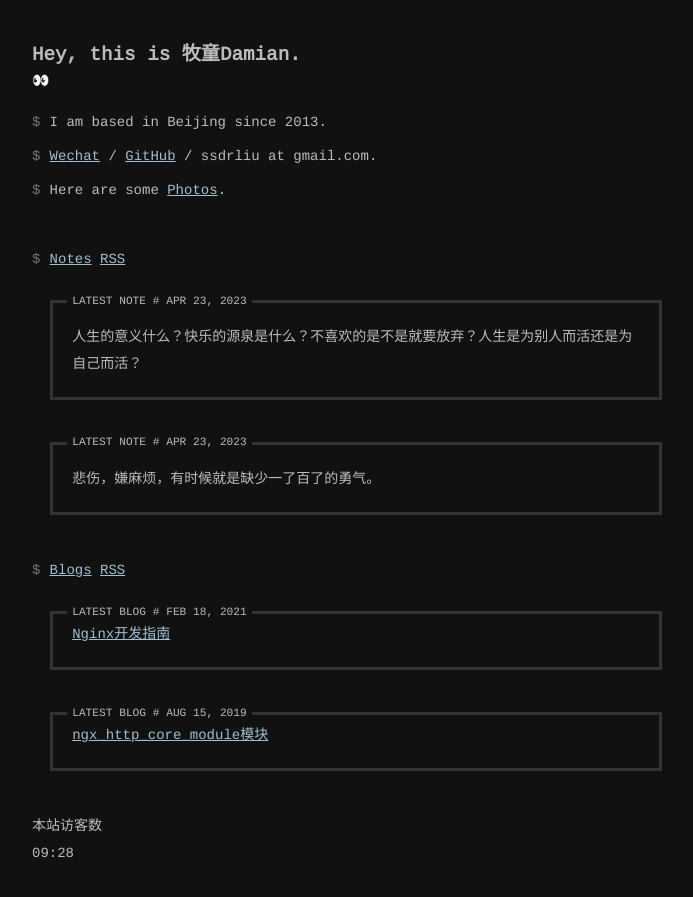
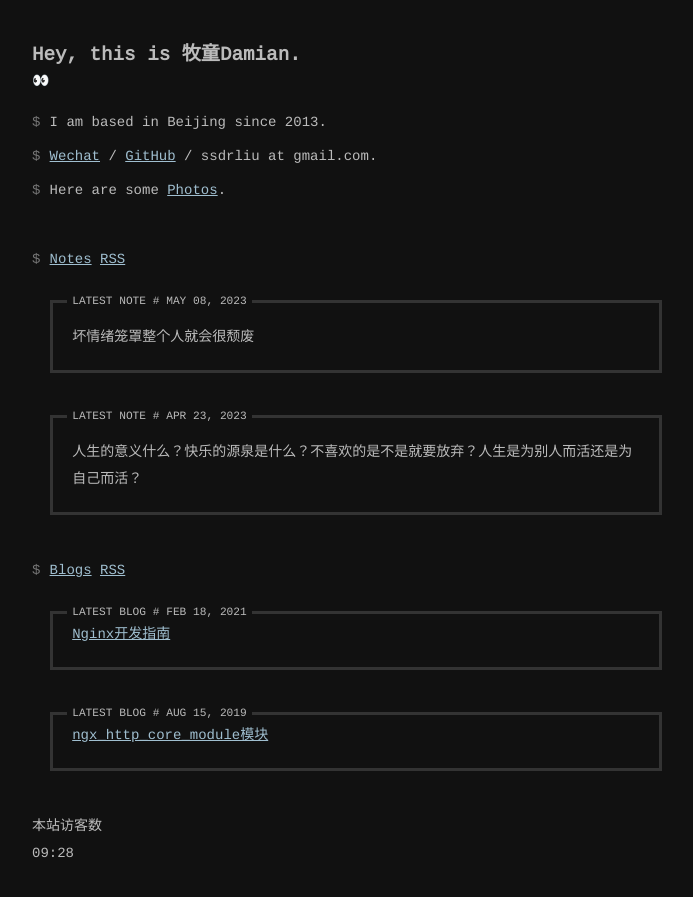
Before and after one commit to ssdr/site, a Jekyll site: the page built from index.html, in a window 1280 px wide. Shown: the top 897 px of the page, without its empty margins (293-986 px from the left). Built offline with Jekyll 4.4.1, drawn with Linux system fonts in a browser that asks for light colours; comment, search, counter and statistics services are not loaded.

Commit message:
📝 Update an entry via micropub

```diff
--- a/_data/notes.yml
+++ b/_data/notes.yml
@@ -1,3 +1,7 @@
+- date: 2023/05/08 01:27
+  content: |
+    坏情绪笼罩整个人就会很颓废
+
 - date: 2023/04/23 16:22
   content: |
     人生的意义什么？快乐的源泉是什么？不喜欢的是不是就要放弃？人生是为别人而活还是为自己而活？
```
